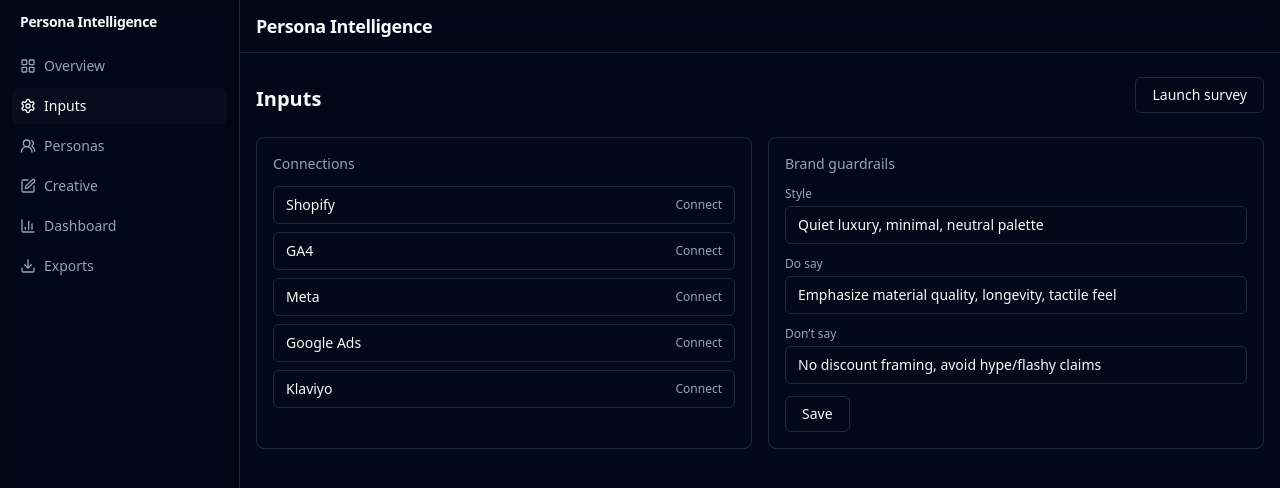
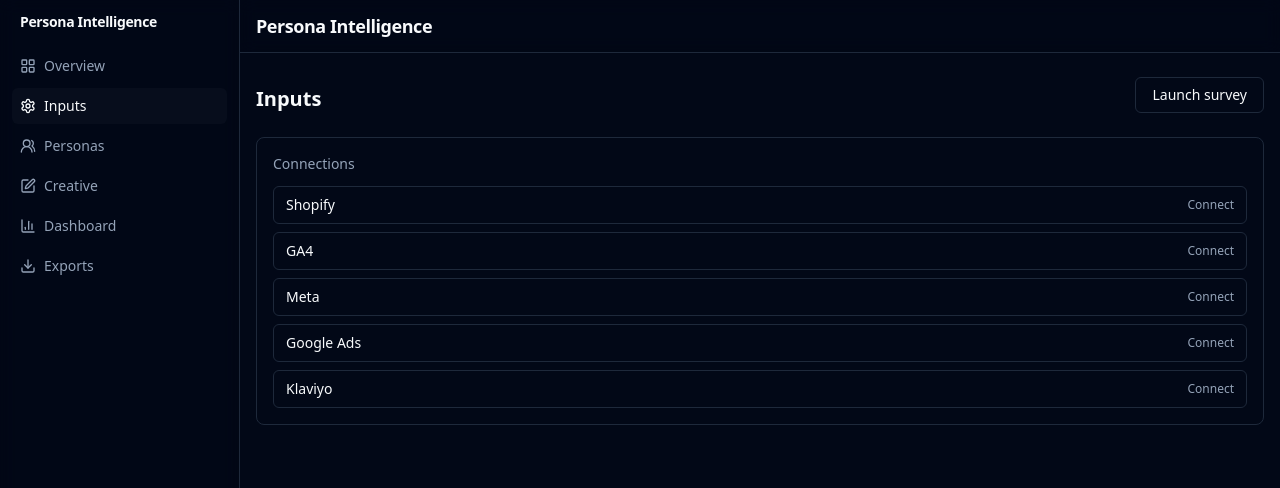
Before and after one commit to startino/ben-macpherson, a React (Vite) app: page /ben-macpherson/inputs in a window 1280 px wide. Shown: the top 488 px of the page. Built offline with nearby package versions, Linux system fonts and the light colour scheme.

Commit message:
refactor(inputs): remove brand guardrails section

```diff
--- a/src/pages/Inputs.tsx
+++ b/src/pages/Inputs.tsx
@@ -9,31 +9,15 @@
 		"Google Ads": false,
 		Klaviyo: false,
 	})
-	const [styleGuide, setStyleGuide] = useState('Quiet luxury, minimal, neutral palette')
-	const [doSay, setDoSay] = useState('Emphasize material quality, longevity, tactile feel')
-	const [dontSay, setDontSay] = useState('No discount framing, avoid hype/flashy claims')
 	const [surveyOpen, setSurveyOpen] = useState(false)
 
 	useEffect(() => {
 		try {
-			const saved = localStorage.getItem('guardrails')
-			if (saved) {
-				const g = JSON.parse(saved)
-				setStyleGuide(g.styleGuide ?? styleGuide)
-				setDoSay(g.doSay ?? doSay)
-				setDontSay(g.dontSay ?? dontSay)
-			}
-		} catch {}
-		try {
 			const savedConn = localStorage.getItem('connections')
 			if (savedConn) setConnected(JSON.parse(savedConn))
 		} catch {}
-		// eslint-disable-next-line react-hooks/exhaustive-deps
 	}, [])
 
-	function saveGuardrails() {
-		localStorage.setItem('guardrails', JSON.stringify({ styleGuide, doSay, dontSay }))
-	}
 	function toggleConnection(k: string) {
 		setConnected((prev) => {
 			const next = { ...prev, [k]: !prev[k as keyof typeof prev] }
@@ -48,7 +32,6 @@
 				<h2 className="text-xl font-semibold">Inputs</h2>
 				<Button variant="outline" onClick={() => setSurveyOpen(true)}>Launch survey</Button>
 			</div>
-			<div className="grid gap-4 md:grid-cols-2">
 			<div className="rounded-lg border border-border bg-card p-4">
 				<div className="mb-3 text-sm text-muted-foreground">Connections</div>
 				<div className="grid gap-2">
@@ -58,27 +41,6 @@
 							<span className={`text-xs ${connected[k as keyof typeof connected] ? 'text-emerald-400' : 'text-muted-foreground'}`}>{connected[k as keyof typeof connected] ? 'Connected' : 'Connect'}</span>
 						</button>
 					))}
-					</div>
-				</div>
-				<div className="rounded-lg border border-border bg-card p-4">
-					<div className="mb-3 text-sm text-muted-foreground">Brand guardrails</div>
-					<div className="grid gap-3">
-						<label className="grid gap-1">
-							<span className="text-xs text-muted-foreground">Style</span>
-							<input value={styleGuide} onChange={(e) => setStyleGuide(e.target.value)} className="rounded-md border border-border bg-background px-3 py-2 text-sm outline-none" />
-						</label>
-						<label className="grid gap-1">
-							<span className="text-xs text-muted-foreground">Do say</span>
-							<input value={doSay} onChange={(e) => setDoSay(e.target.value)} className="rounded-md border border-border bg-background px-3 py-2 text-sm outline-none" />
-						</label>
-						<label className="grid gap-1">
-							<span className="text-xs text-muted-foreground">Don’t say</span>
-							<input value={dontSay} onChange={(e) => setDontSay(e.target.value)} className="rounded-md border border-border bg-background px-3 py-2 text-sm outline-none" />
-						</label>
-						<div>
-							<Button onClick={saveGuardrails} variant="outline">Save</Button>
-						</div>
-					</div>
 				</div>
 			</div>
 
```
Lines whose indentation alone changed are shown as unchanged.
